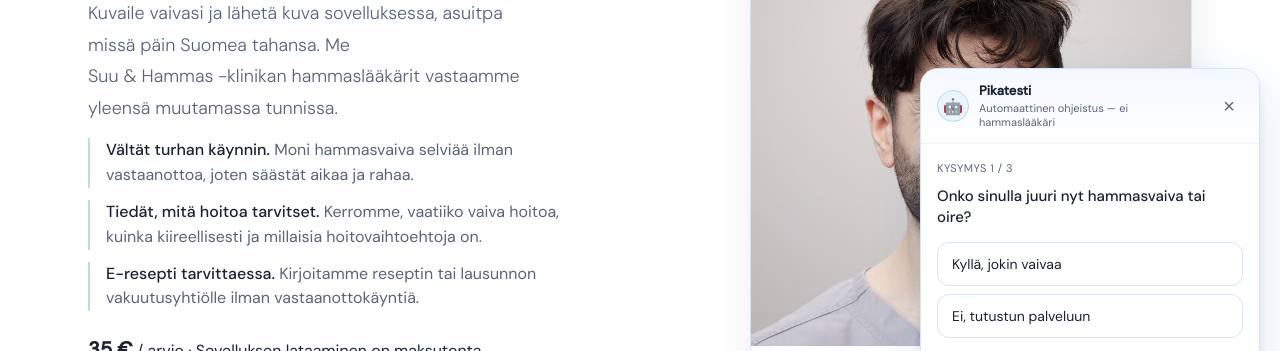
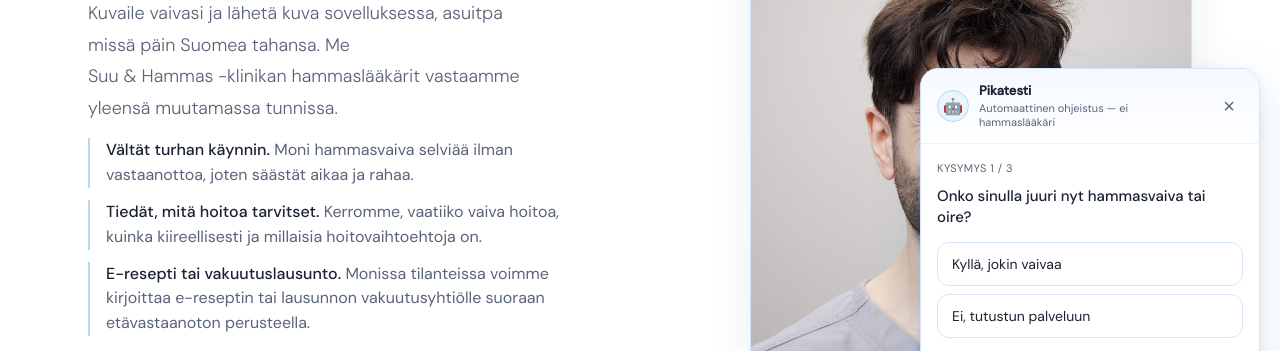
Before and after one commit to omeracar89/hammashelppi, a plain HTML site: page index.html in a window 1280 px wide. Shown: the part 305-656 px from the top of the page. Drawn offline with Linux system fonts and the light colour scheme.

Commit message:
Hero: e-resepti ja vakuutuslausunto "monissa tilanteissa", ei luvattuna aina
Co-Authored-By: Claude Opus 5.5 <noreply@anthropic.com>
Claude-Session: https://claude.ai/code/session_01AXH7kuXj2v4hJCHiaEuL1C

```diff
--- a/index.html
+++ b/index.html
@@ -263,7 +263,7 @@
     <ul class="hero-points">
       <li><strong>Vältät turhan käynnin.</strong> Moni hammasvaiva selviää ilman vastaanottoa, joten säästät aikaa ja rahaa.</li>
       <li><strong>Tiedät, mitä hoitoa tarvitset.</strong> Kerromme, vaatiiko vaiva hoitoa, kuinka kiireellisesti ja millaisia hoitovaihtoehtoja on.</li>
-      <li><strong>E-resepti tarvittaessa.</strong> Kirjoitamme reseptin tai lausunnon vakuutusyhtiölle ilman vastaanottokäyntiä.</li>
+      <li><strong>E-resepti tai vakuutuslausunto.</strong> Monissa tilanteissa voimme kirjoittaa e-reseptin tai lausunnon vakuutusyhtiölle suoraan etävastaanoton perusteella.</li>
     </ul>
     <p class="hero-price"><strong>35 €</strong> / arvio · Sovelluksen lataaminen on maksutonta</p>
 
```
